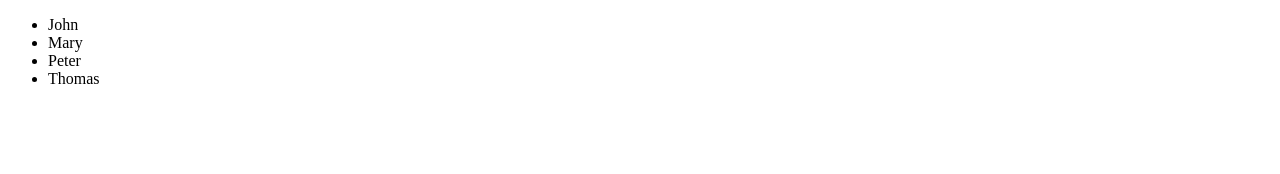
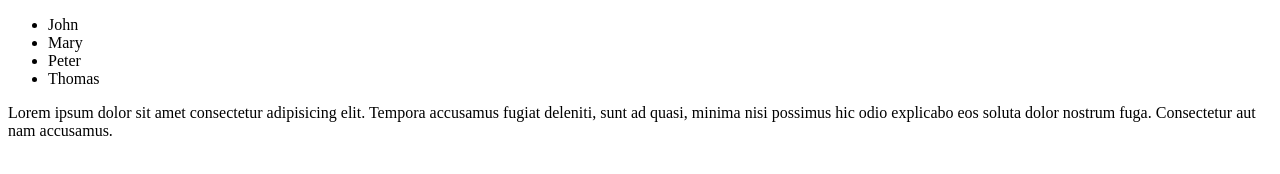
Before and after one commit to akshkgd/github_demo, a plain HTML site: page index.html in a window 1280 px wide. Drawn offline with Linux system fonts and the light colour scheme.

Commit message:
para added

```diff
--- a/index.html
+++ b/index.html
@@ -16,6 +16,8 @@
     </ul>
     <!-- new branch code ends -->
 
+    <p>Lorem ipsum dolor sit amet consectetur adipisicing elit. Tempora accusamus fugiat deleniti, sunt ad quasi, minima nisi possimus hic odio explicabo eos soluta dolor nostrum fuga. Consectetur aut nam accusamus.</p>
+
 </head>
 <body>
 
```
